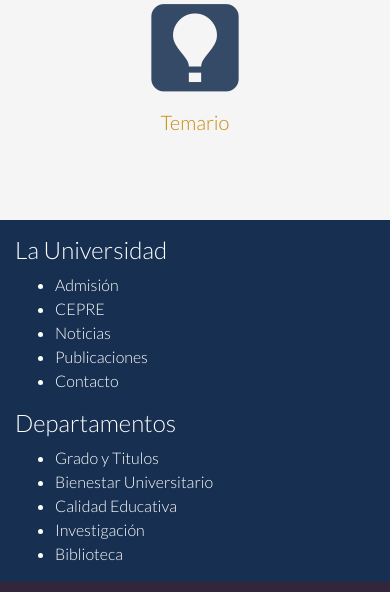
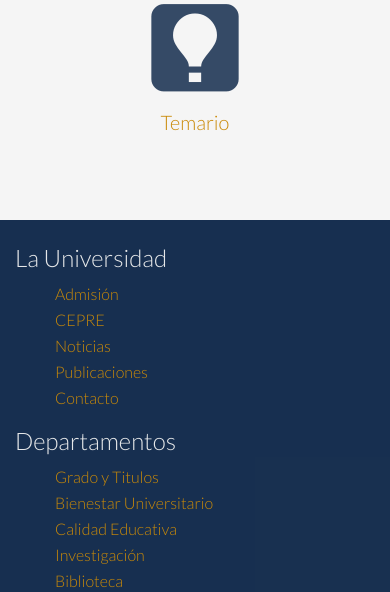
Before and after one commit to KevinQL/pagina-proceso-admision, a PHP site: page / in a window 390 px wide. Shown: the part 4370-4962 px from the top of the page. Run offline with PHP 8.4, Linux system fonts and the light colour scheme; style sheets or scripts are compiled from the project's sources; some libraries are stand-ins or nearby versions; grey boxes are pictures that could not be loaded.

Commit message:
footer estilo

```diff
--- a/index.html
+++ b/index.html
@@ -609,33 +609,35 @@
         </section>
 
 
-        <footer class="seccion-footer py-3 text-white">
+        <footer class="seccion-footer py-4 text-white">
 
             <div class="container">
                 <div class="row">
-                    <div class="col-md-2">
+                    <div class="col-md-2 links-univ">
                         <h4>La Universidad</h4>
                         <ul>
-                            <li>Admisión</li>
-                            <li>CEPRE</li>
-                            <li>Noticias</li>
-                            <li>Publicaciones</li>
-                            <li>Contacto</li>
+                            <li><a href="#">Admisión</a></li>
+                            <li><a href="#">CEPRE</a></li>
+                            <li><a href="#">Noticias</a></li>
+                            <li><a href="#">Publicaciones</a></li>
+                            <li><a href="#">Contacto</a></li>
                         </ul>
                     </div>
-                    <div class="col-md-2">
+                    <div class="col-md-2 links-depa">
                         <h4>Departamentos</h4>
                         <ul>
-                            <li>Grado y Titulos</li>
-                            <li>Bienestar Universitario</li>
-                            <li>Calidad Educativa</li>
-                            <li>Investigación</li>
-                            <li>Biblioteca</li>
+                            <li><a href="#">Grado y Titulos</a></li>
+                            <li><a href="#">Bienestar Universitario</a></li>
+                            <li><a href="#">Calidad Educativa</a></li>
+                            <li><a href="#">Investigación</a></li>
+                            <li><a href="#">Biblioteca</a></li>
                         </ul>
                     </div>
 
                     <div class="col-md-4">
+                        <!-- espacio -->
                     </div>
+
                     <div class="col-md-4 ubicacion">
                         <!-- UBICAICON -->
                         <iframe src="https://www.google.com/maps/embed?pb=!1m18!1m12!1m3!1d1938.5040817902104!2d-73.38912202852379!3d-13.657267197565368!2m3!1f0!2f0!3f0!3m2!1i1024!2i768!4f13.1!3m3!1m2!1s0x916d2bcf50f0bd83%3A0xbc47da67682b975e!2sUniversidad%20Nacional%20Jos%C3%A9%20Mar%C3%ADa%20Arguedas!5e0!3m2!1ses!2spe!4v1597095446337!5m2!1ses!2spe" width="100%" height="350px" frameborder="0" style="border:0;" allowfullscreen="" aria-hidden="false" tabindex="0"></iframe>
--- a/public/css/main.css
+++ b/public/css/main.css
@@ -494,7 +494,6 @@
   background-color: rgba(5, 31, 66, 0.925);
 }
 .seccion-footer .ubicacion {
-  background-color: rgba(110, 20, 20, 0.335);
   border-radius: 5px;
   padding: 0px;
   height: 350px;
@@ -506,5 +505,20 @@
     border-radius: 0px;
   }
 }
+.seccion-footer div[class*=links] h4 {
+  color: rgba(237, 238, 238, 0.965);
+}
+.seccion-footer div[class*=links] li {
+  list-style: none;
+}
+.seccion-footer div[class*=links] li a {
+  display: block;
+  padding: 1px 0px;
+  text-decoration: none;
+  color: #ca8a08;
+}
+.seccion-footer div[class*=links] li a:hover {
+  color: rgba(255, 166, 0, 0.246);
+}
 
 /*# sourceMappingURL=main.css.map */
--- a/public/sass/components/_seccion-footer.scss
+++ b/public/sass/components/_seccion-footer.scss
@@ -2,7 +2,7 @@
     background-color: $color-primario1;
 
     .ubicacion{
-        background-color: rgba(110, 20, 20, 0.335);
+        // background-color: rgba(110, 20, 20, 0.335);
         border-radius: 5px;
         padding: 0px;
         height: 350px;
@@ -12,4 +12,26 @@
             border-radius: 0px;
         }
     }
+
+    div[class*="links"]{
+        // background-color: saddlebrown;
+        h4{
+            // color:red;
+            color: $color-terciario1;
+        }
+        li{
+            list-style: none;
+            a{
+                // background-color: rgba(250, 128, 114, 0.185);
+                display: block;
+                padding:1px 0px;
+                text-decoration: none;
+                color: $color-secundario;
+                &:hover{
+                    color: $color-secundario1;
+                }
+            }
+        }
+    }
+
 }
```
Also changed, not shown: 1 other file.
